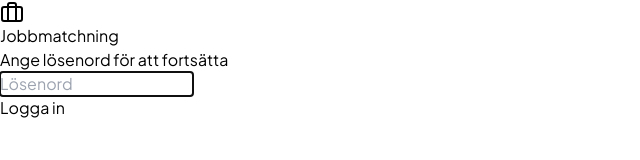
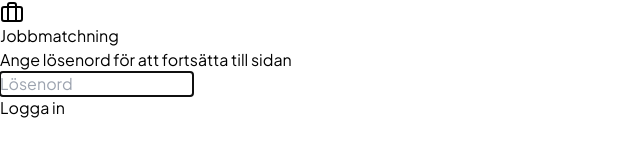
Before and after one commit to L-Lisa/jobbmatching-app2, a React (Vite) app: page / in a window 1280 px wide. Shown: the top 160 px of the page, without its empty margins (0-640 px from the left). Built offline with nearby package versions, Linux system fonts and the light colour scheme.

Commit message:
Update password prompt text

```diff
--- a/src/App.jsx
+++ b/src/App.jsx
@@ -116,7 +116,7 @@ function LoginScreen({ onLogin }) {
               <Briefcase className="w-7 h-7 text-white" />
             </div>
             <h1 className="text-2xl font-bold text-slate-800 mb-1">Jobbmatchning</h1>
-            <p className="text-slate-500 text-sm">Ange lösenord för att fortsätta</p>
+            <p className="text-slate-500 text-sm">Ange lösenord för att fortsätta till sidan</p>
           </div>
 
           <form onSubmit={handleSubmit}>
```
